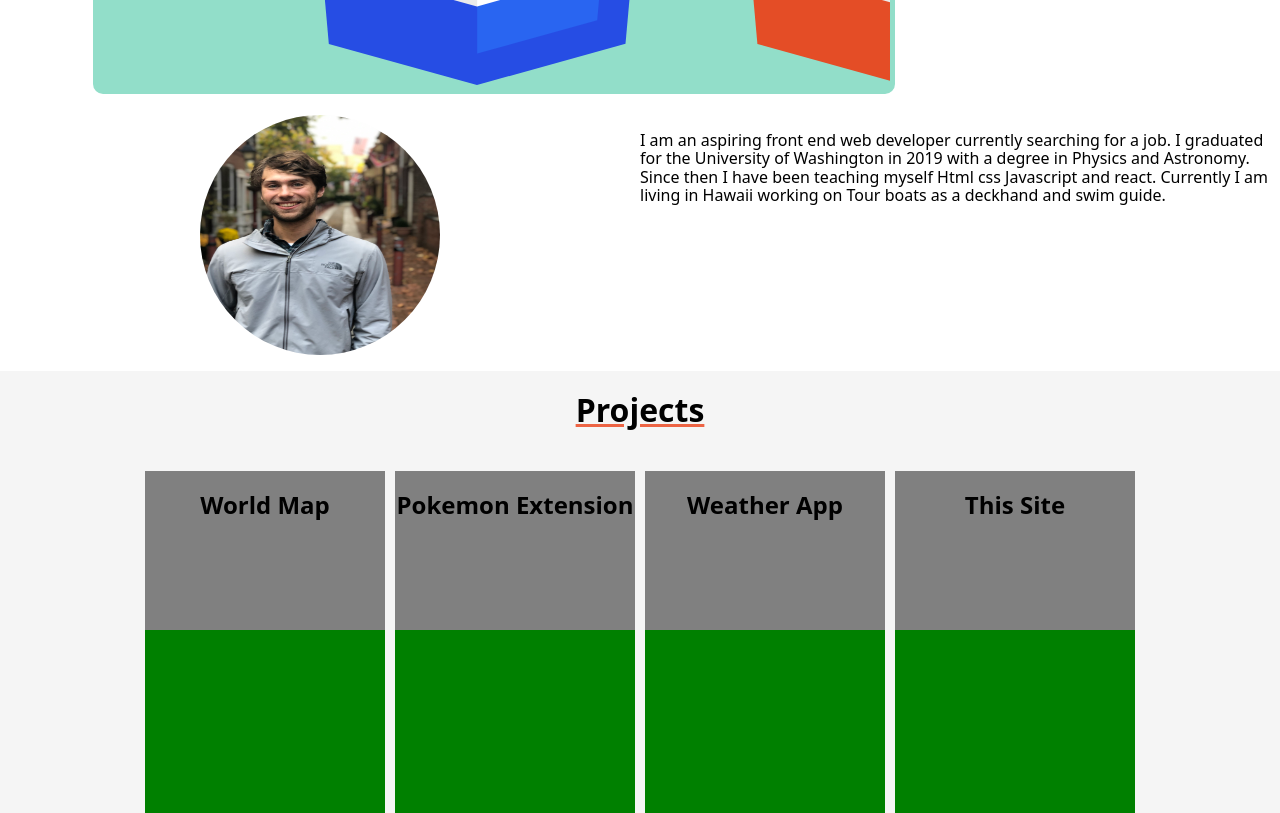
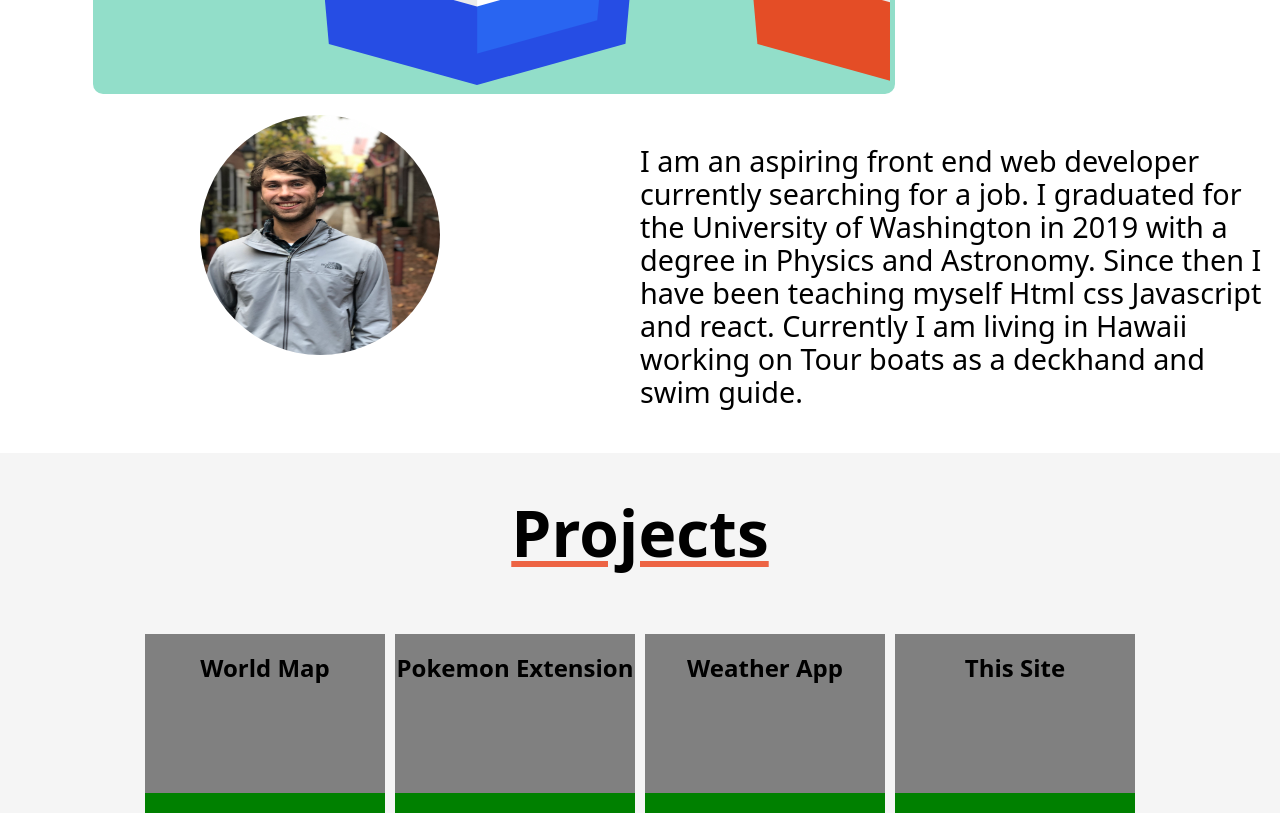
Before and after one commit to piacib/portfolio, a React (Create React App) app: page / in a window 1280 px wide. Shown: the part 1820-2633 px from the top of the page. Built offline with nearby package versions, Linux system fonts and the light colour scheme.

Commit message:
adjusted font sizing

```diff
--- a/src/App.css
+++ b/src/App.css
@@ -188,6 +188,10 @@ section > h1 {
   width: 100%;
   margin: 0;
   padding: 0.67em 0;
+  font-size: 4rem;
+}
+section > p {
+  font-size: 1.8rem;
 }
 
 section > ul {
```
